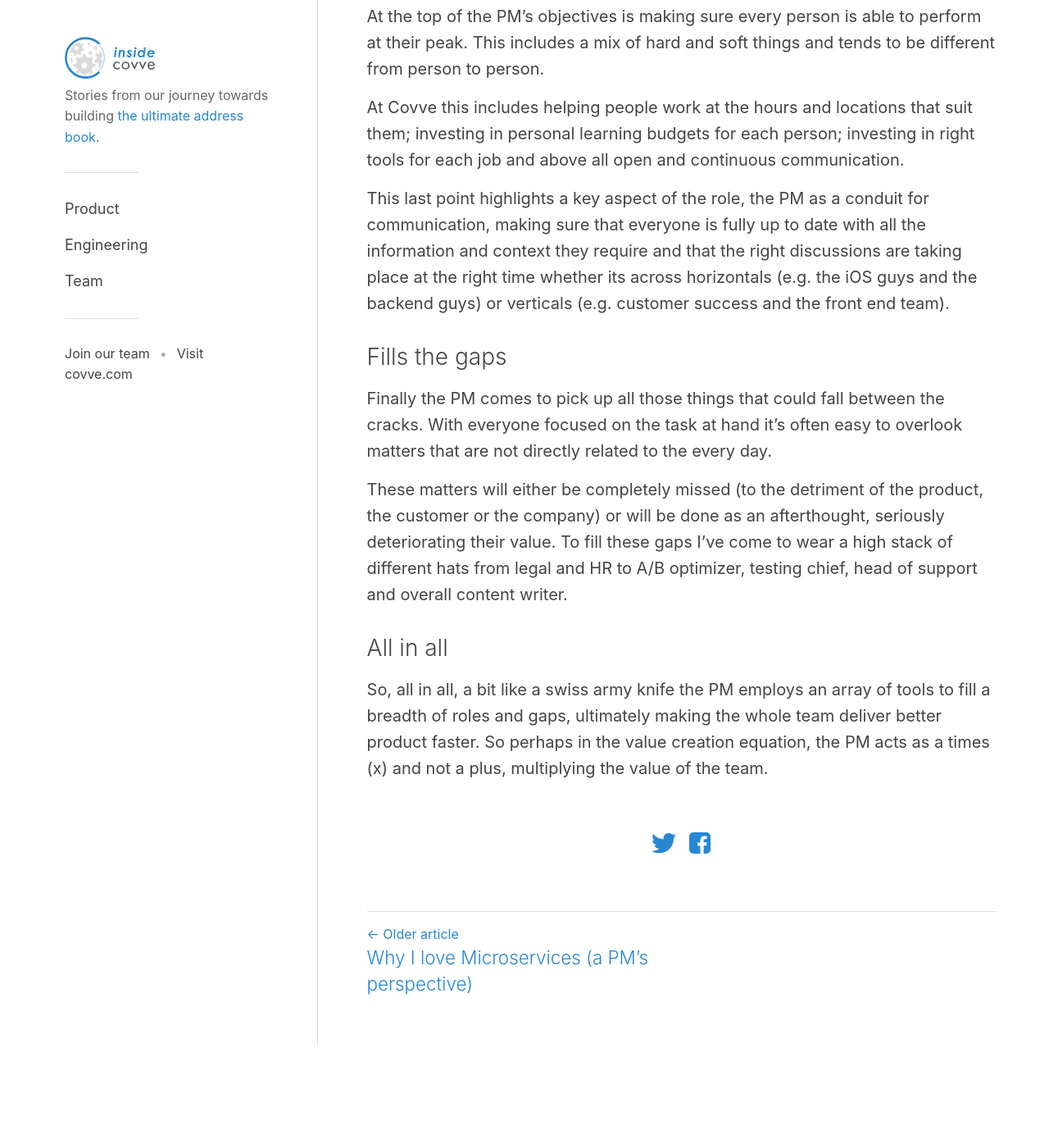
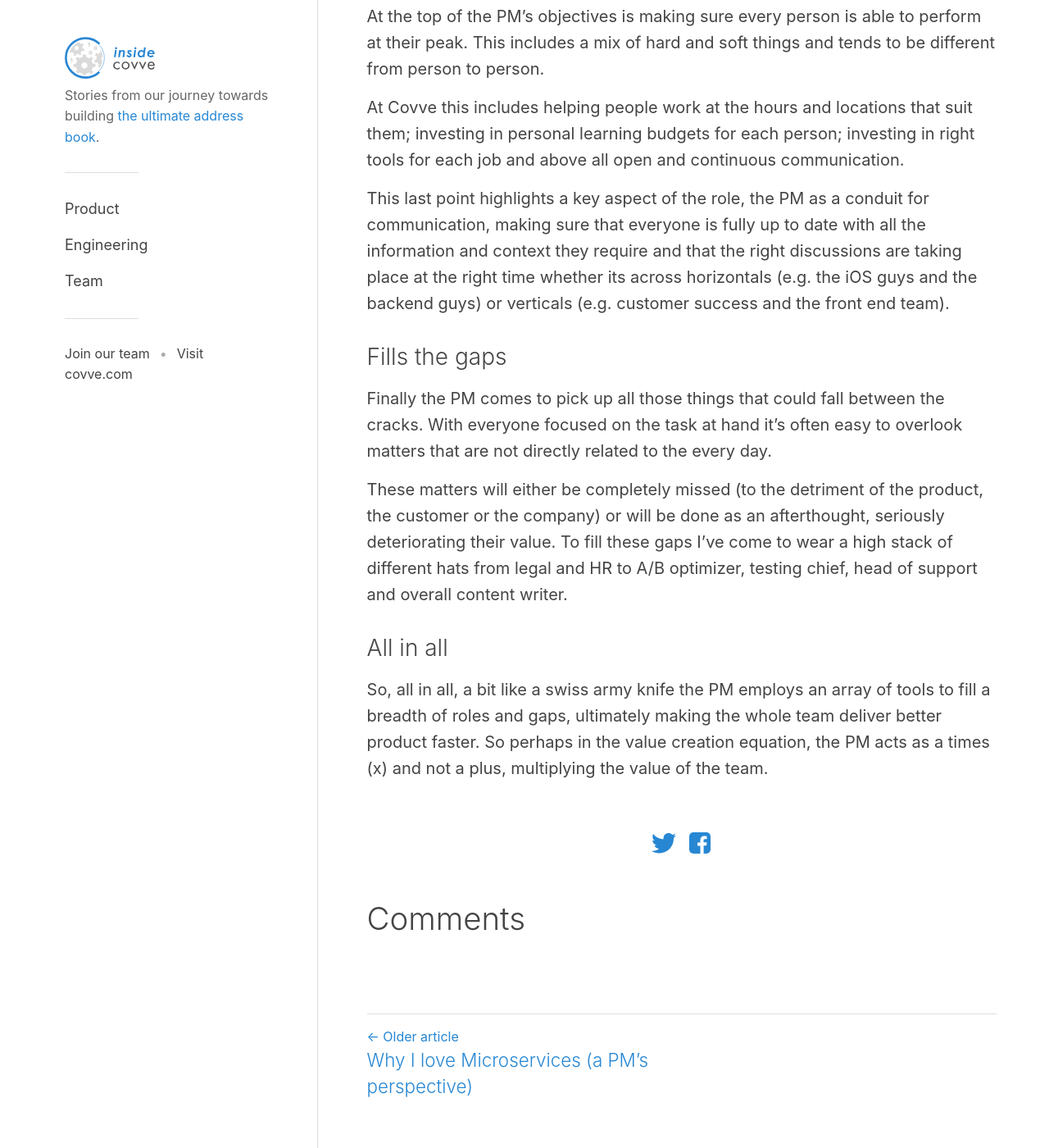
Before and after one commit to Covve/covve.github.io, a Jekyll site: the page built from _posts/2016-12-08-Surely-a-startup-cant-justify-having-a-PM.md, in a window 1280 px wide and 1400 px high, scrolled down 2509 px. Shown: the whole window at 82% size. Built offline with Jekyll 4.4.1, drawn with Linux system fonts in a browser that asks for light colours; nearby versions of some CDN libraries; comment, search, counter and statistics services are not loaded; before the commit the page ends 3784 px from its top, so only the background shows below that.

Commit message:
DISQUS comments on the blog!

```diff
--- a/_layouts/post.html
+++ b/_layouts/post.html
@@ -23,18 +23,12 @@
     <a href="https://twitter.com/intent/tweet?url={{ site.url }}{{ page.url }}&text={{ page.title }}:&via=covve" target="_blank" title="Post on Twitter"><img src="{{ site.url }}/images/tw.svg" alt="twitter svg" width="30"/></a> &nbsp; <a href="https://www.facebook.com/sharer/sharer.php?u={{ site.url }}{{ page.url }}" target="_blank" title="Post on Facebook"><img src="{{ site.url }}/images/fb.svg" alt="facebook svg" width="30"/></a>
   </div>
 
+
+  <div id="comments" class="padding--top-bottom-two-spaces" style="padding:30px 0">
+    <h2>Comments</h2>
     <div id="disqus_thread"></div>
     <script>
-
-  /**
-  *  RECOMMENDED CONFIGURATION VARIABLES: EDIT AND UNCOMMENT THE SECTION BELOW TO INSERT DYNAMIC VALUES FROM YOUR PLATFORM OR CMS.
-  *  LEARN WHY DEFINING THESE VARIABLES IS IMPORTANT: https://disqus.com/admin/universalcode/#configuration-variables*/
-
-  var disqus_config = function () {
-    this.page.url = {{ site.url }}{{ page.url }};  // Replace PAGE_URL with your page's canonical URL variable
-    // this.page.identifier = PAGE_IDENTIFIER; // Replace PAGE_IDENTIFIER with your page's unique identifier variable
-  };
-  (function() { // DON'T EDIT BELOW THIS LINE
+      (function() {
       var d = document, s = d.createElement('script');
       s.src = '//insidecovve.disqus.com/embed.js';
       s.setAttribute('data-timestamp', +new Date());
@@ -42,6 +36,7 @@
       })();
     </script>
     <noscript>Please enable JavaScript to view the <a href="https://disqus.com/?ref_noscript">comments powered by Disqus.</a></noscript>
+  </div>
 
 
   {% if page.previous or page.next %}
--- a/_sass/layout.scss
+++ b/_sass/layout.scss
@@ -93,6 +93,10 @@
 .padding--one-space {
   padding: $space;
 }
+.padding--top-bottom-two-spaces {
+  padding-top: $space * 2;
+  padding-bottom: $space * 2;
+}
 
 
 // margins
```
Lines whose indentation alone changed are shown as unchanged.
